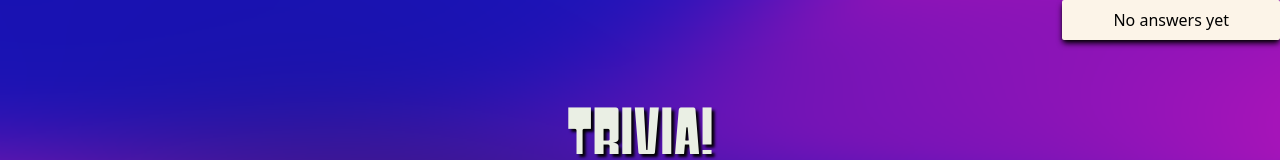
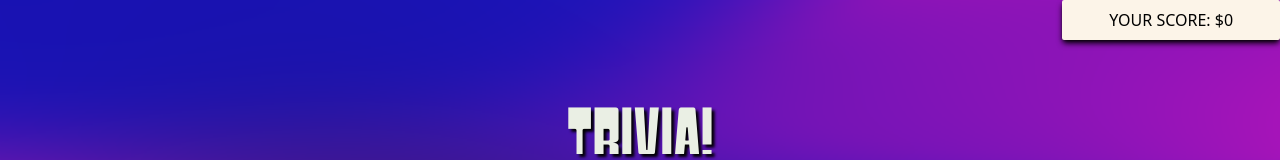
Before and after one commit to daisybarrette/quiz-game, a Next.js app: page / in a window 1280 px wide. Shown: the top 160 px of the page. Built offline with nearby package versions, Linux system fonts and the light colour scheme; a web font is replaced by a local one.

Commit message:
Display dollar value score to users

```diff
--- a/src/components/Layout.tsx
+++ b/src/components/Layout.tsx
@@ -2,6 +2,7 @@ import React, { useContext } from 'react'
 import Head from 'next/head'
 
 import { PlayerContext } from './PlayerContext'
+import CLUES from '@/definitions/clueData'
 
 type LayoutProps = {
     pageTitle: string;
@@ -11,9 +12,19 @@ type LayoutProps = {
 const Layout = ({ pageTitle, children }: LayoutProps) => {
     const { gameState, } = useContext(PlayerContext);
 
-    const scoreMessage = gameState.correct.length === 0 && gameState.incorrect.length === 0
-        ? 'No answers yet'
-        : `Correct: ${gameState.correct.length} Incorrect: ${gameState.incorrect.length}`
+    const correctSum = gameState.correct?.reduce(
+        (acc, currentClueId) => acc + (CLUES.find(clue => clue.id === currentClueId)?.value ?? 0),
+        0,
+    ) ?? 0
+
+    const incorrectSum = gameState.incorrect?.reduce(
+        (acc, currentClueId) => acc + (CLUES.find(clue => clue.id === currentClueId)?.value ?? 0),
+        0,
+    ) ?? 0
+
+    const score = correctSum - incorrectSum
+
+    const scoreMessage = `YOUR SCORE: $${score}`
 
     return (
         <>
```
